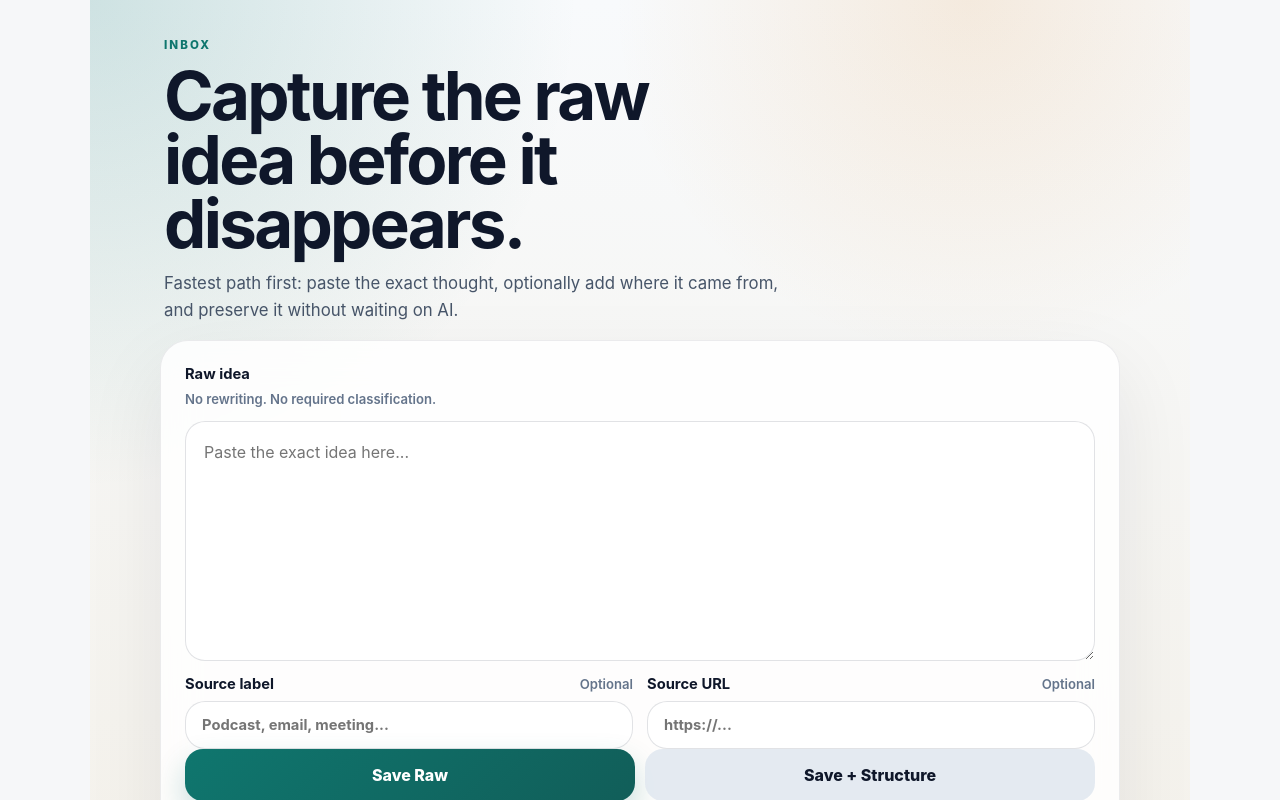
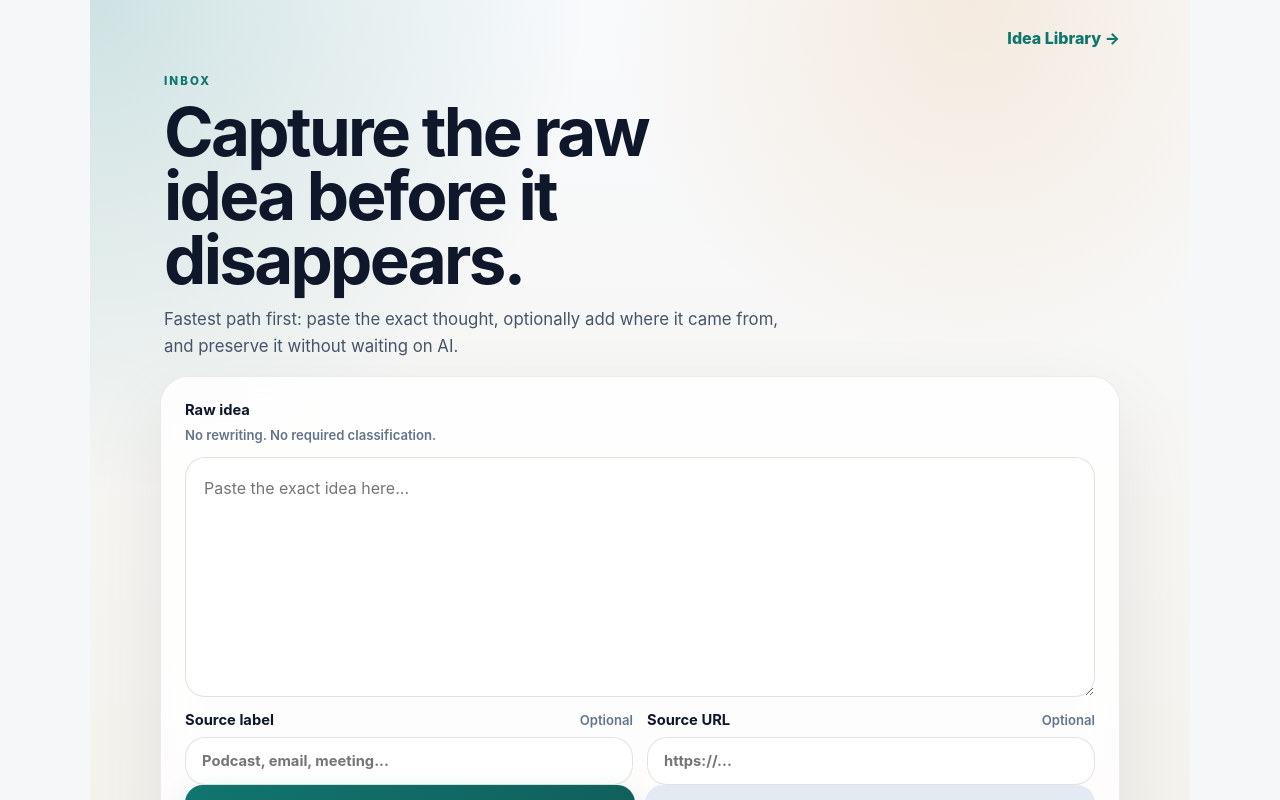
Before and after one commit to TheRealSynth/ideabin-ai, a Next.js app in the folder apps/web/: page /inbox in a window 1280 px wide. Shown: the top 800 px of the page. Built offline with nearby package versions, Linux system fonts and the light colour scheme.

Commit message:
feat: link inbox to idea library

```diff
--- a/apps/web/app/inbox/page.tsx
+++ b/apps/web/app/inbox/page.tsx
@@ -1,3 +1,4 @@
+import Link from "next/link";
 import styles from "./inbox.module.css";
 import { CaptureForm } from "./capture-form";
 
@@ -7,6 +8,11 @@ export default function InboxPage() {
   return (
     <main className={styles.page}>
       <div className={styles.shell}>
+        <nav style={{ display: "flex", justifyContent: "flex-end" }}>
+          <Link href="/ideas" style={{ color: "#0f766e", fontWeight: 800, textDecoration: "none" }}>
+            Idea Library →
+          </Link>
+        </nav>
         <header className={styles.hero}>
           <p className={styles.eyebrow}>Inbox</p>
           <h1 className={styles.title}>Capture the raw idea before it disappears.</h1>
```
